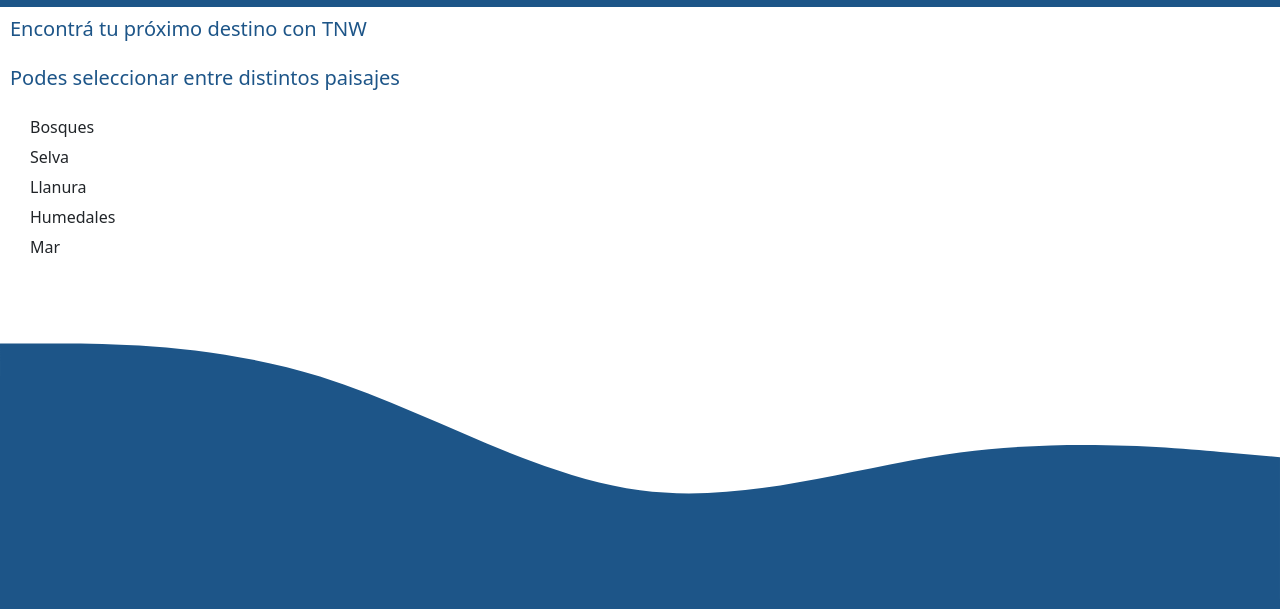
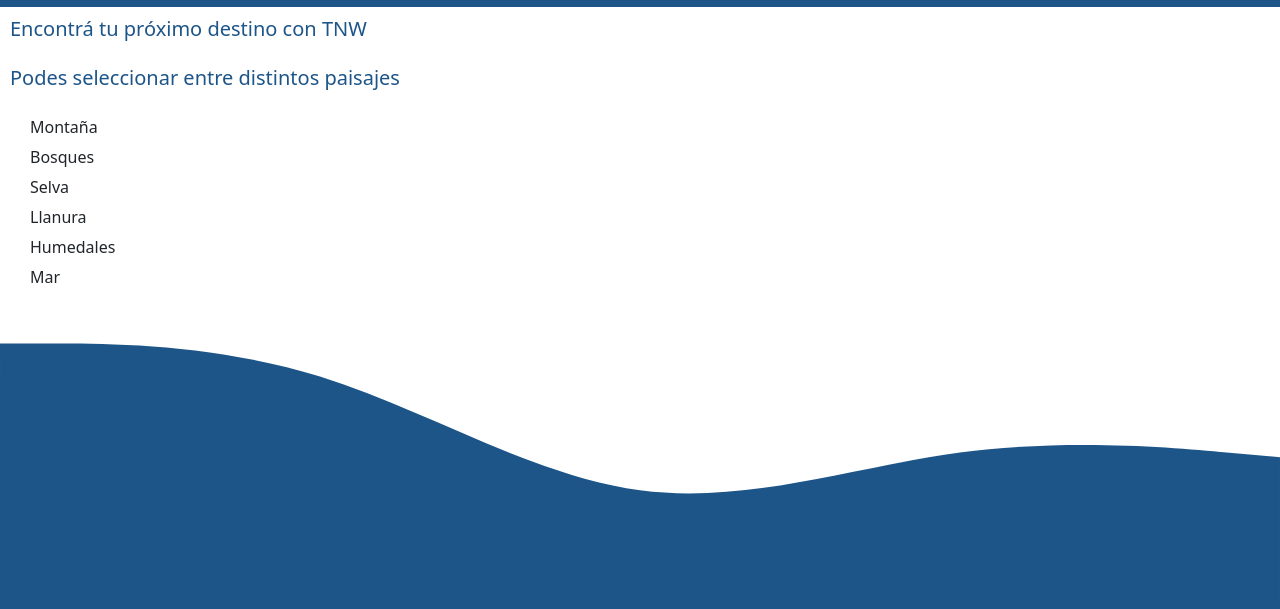
Before and after one commit to TrellixVulnTeam/Mi_repositorio_T8UC, a plain HTML site: page Pages/explorar.html in a window 1280 px wide. Shown: the part 47-656 px from the top of the page. Drawn offline with nearby package versions, Linux system fonts and the light colour scheme.

Commit message:
Prueba de merge con Dev

```diff
--- a/Pages/explorar.html
+++ b/Pages/explorar.html
@@ -81,7 +81,7 @@
     <h3>Podes seleccionar entre distintos paisajes</h3>
 
     <ul class="lista-paisajes">
-       <!--  <li>Montaña</li> -->
+        <li>Montaña</li>
         <li>Bosques</li>
         <li>Selva</li>
         <li>Llanura</li>
```
